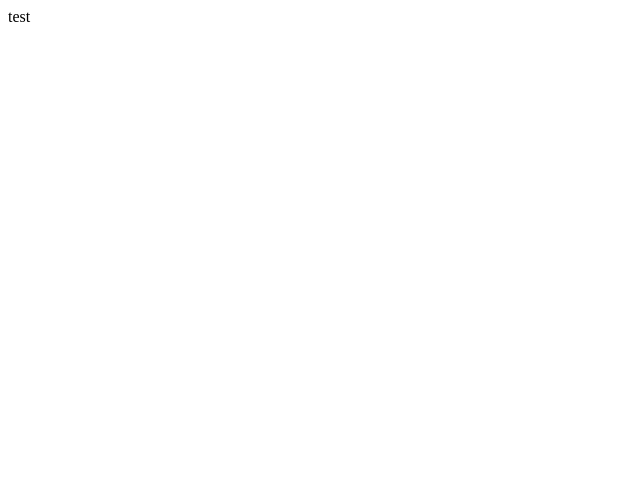
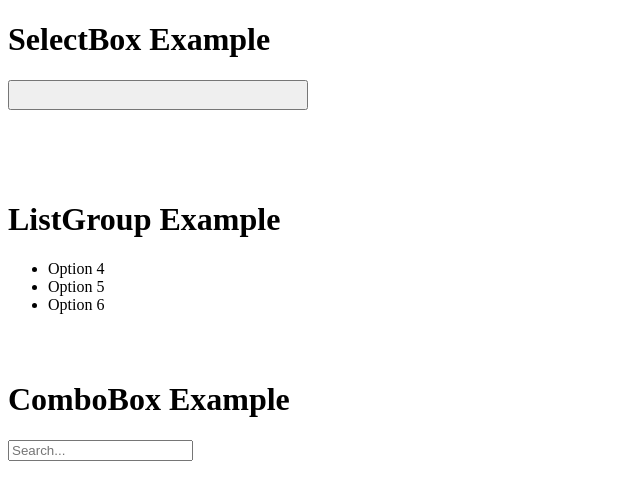
Before and after one commit to leejeongkang/my-component-app, a Nuxt app: page / in a window 1280 px wide. Shown: the top 500 px of the page, without its empty margins (0-640 px from the left). Built offline with nearby package versions, Linux system fonts and the light colour scheme.

Commit message:
소스 clone

```diff
--- /dev/null
+++ b/components/comboBox.vue
@@ -0,0 +1,54 @@
+<template>
+  <div style="width: 300px;">
+    <input v-model="searchInput" @input="filterOptions" placeholder="Search..." @click="toggleList">
+    <ul v-show="isShowBox">
+      <li v-for="option in filteredOptions" :key="option[valueKey]" @click="handleSelect(option)">
+        {{ option[labelKey] }}
+      </li>
+    </ul>
+  </div>
+</template>
+
+<script lang="ts">
+import { defineComponent, ref, computed } from 'vue';
+import { selectComposition } from '@/components/composables/selectComposition';
+
+interface Option {
+  [key: string]: string | number; // 또는 필요한 타입으로 변경
+}
+
+export default defineComponent({
+  props: ['labelKey', 'valueKey', 'disabled', 'options'],
+  setup(props, { emit }) {
+    const { selectedLabel, selectedValue, handleSelect, toggleList, isShowBox } = selectComposition({
+      ...props,  // props를 넘겨줌
+      onSelect: (value: string | number) => {
+        emit("select", value);
+      },
+    });
+
+    const searchInput = ref<string>("");
+
+    // computed를 사용하여 동적으로 필터된 옵션을 반환
+    const filteredOptions = computed<Option[]>(() =>
+      props.options.filter((option: Option) =>
+        String(option[props.labelKey]).toLowerCase().includes(searchInput.value.toLowerCase())
+      )
+    );
+
+    // filterOptions 메소드 정의
+    const filterOptions = () => {
+      // 아무것도 하지 않아도 될 것 같지만, 나중에 필요한 로직이 추가될 수 있습니다.
+    };
+
+    return {
+      searchInput,
+      handleSelect,
+      toggleList,
+      isShowBox,
+      filteredOptions,
+      filterOptions,
+    };
+  },
+});
+</script>
--- /dev/null
+++ b/components/composables/selectComposition.ts
@@ -0,0 +1,47 @@
+// src/components/functional/composables/selectComposition.ts
+import { ref, Ref } from 'vue';
+import { SelectProps } from '@/components/interfaces/props/select.interface';
+import { SelectFunctionality } from '@/components/interfaces/functions/select.abstract';
+import { SelectEvents } from '@/components/interfaces/events/select.abstract';
+
+// SelectFunctionality를 상속받는 구체적인 클래스 정의 toggleList 추상 메서드를 구체적으로 구현
+class CustomSelectFunctionality extends SelectFunctionality {
+  toggleList(isShowBox: Ref<boolean>): void {
+    // 실제 기능을 여기에 구현
+    isShowBox.value = !isShowBox.value;
+  }
+}
+
+export interface UseSelectCompositionOptions extends SelectProps, SelectEvents {
+  selectedValue?: Ref<string | number | null>;
+  selectedLabel?: Ref<string>;
+  functionality?: SelectFunctionality;  // SelectFunctionality를 옵션으로 받음
+}
+
+export function selectComposition(options: UseSelectCompositionOptions) {
+  const selectedValue = options.selectedValue || ref<string | number | null>(null);
+  const selectedLabel = ref<string>("");
+  const isShowBox = ref(false);
+
+  const handleSelect = (option: Record<string, string | number>) => {
+    selectedValue.value = option[options.valueKey]; // valueKey에 해당하는 값을 selectedValue에 저장
+    selectedLabel.value = option[options.labelKey].toString(); // labelKey에 해당하는 값을 selectedLabel에 저장
+    options.onSelect(option[options.valueKey]); // onSelect 호출 시 valueKey에 해당하는 값 전달
+    isShowBox.value = false;
+  };
+
+  const toggleList = () => {
+    // options에서 functionality를 받아옴
+    const functionality = options.functionality || new CustomSelectFunctionality();  // 구체적인 클래스를 사용
+    functionality.toggleList(isShowBox);  // toggleList를 호출
+  };
+
+  return {
+    selectedLabel,
+    selectedValue,
+    handleSelect,
+    toggleList,
+    isShowBox,
+    ...options,
+  };
+}
--- /dev/null
+++ b/components/interfaces/events/select.abstract.ts
@@ -0,0 +1,5 @@
+// src/interfaces/events/select.abstract.ts
+
+export abstract class SelectEvents {
+  abstract onSelect: (value: string | number) => void;
+}
--- /dev/null
+++ b/components/interfaces/functions/select.abstract.ts
@@ -0,0 +1,7 @@
+// src/interfaces/functions/select.abstract.ts
+
+import { Ref } from 'vue';
+
+export abstract class SelectFunctionality {
+  abstract toggleList(isShowBox: Ref<boolean>): void;
+}
--- /dev/null
+++ b/components/listGroup.vue
@@ -0,0 +1,34 @@
+<template>
+    <div style="width: 300px;">
+        <ul>
+        <li v-for="option in options" :key="option.value" @click="handleSelect(option)">
+          {{ option[labelKey] }}
+        </li>
+      </ul>
+    </div>
+
+  </template>
+
+<script lang="ts">
+import { defineComponent } from 'vue';
+import { selectComposition } from '@/components/composables/selectComposition';
+
+export default defineComponent({
+  props: ['labelKey', 'valueKey', 'disabled', 'options'],
+  setup(props, { emit }) {
+    const { selectedValue, handleSelect, toggleList, isShowBox } = selectComposition({
+      ...props,  // props를 넘겨줌
+      onSelect: (value: string | number) => {
+        emit("select", value);
+      },
+    });
+
+    return {
+      selectedValue,
+      handleSelect,
+      toggleList,
+      isShowBox,
+    };
+  },
+});
+</script>
--- /dev/null
+++ b/components/selectBox.vue
@@ -0,0 +1,36 @@
+// src/components/SelectBox.vue
+<template>
+  <div style="width: 300px; height: 30px;">
+    <button @click="toggleList" style="width: 100%; height: 100%">{{ selectedLabel }}</button>
+    <ul v-show="isShowBox" style="position: absolute; z-index: 100;">
+      <li v-for="option in options" :key="option[valueKey]" @click="handleSelect(option)">
+        {{ option[labelKey] }}
+      </li>
+    </ul>
+  </div>
+</template>
+
+<script lang="ts">
+import { defineComponent } from 'vue';
+import { selectComposition } from '@/components/composables/selectComposition.ts';
+
+export default defineComponent({
+  props: ['labelKey', 'valueKey', 'disabled', 'options'],
+  setup(props, { emit }) {
+    const { selectedLabel, selectedValue, handleSelect, toggleList, isShowBox } = selectComposition({
+      ...props,  // props를 넘겨줌
+      onSelect: (value: string | number) => {
+        emit("select", value);
+      },
+    });
+
+    return {
+      selectedLabel,
+      selectedValue,
+      handleSelect,
+      toggleList,
+      isShowBox,
+    };
+  },
+});
+</script>
--- a/pages/index.vue
+++ b/pages/index.vue
@@ -1,13 +1,50 @@
 <template>
   <div>
-    test
+    <h1>SelectBox Example</h1>
+    <div style="height: 100px;">
+      <SelectBox :options="selectOptions" labelKey="label" valueKey="data" @select="selectValue" />
+    </div>
+
+    <h1>ListGroup Example</h1>
+    <div style="height: 100px;">
+      <ListGroup :options="listOptions" labelKey="label" valueKey="data" @select="selectValue" />
+    </div>
+
+    <h1>ComboBox Example</h1>
+    <ComboBox :options="comboOptions" labelKey="label" valueKey="value" @select="selectValue" />
   </div>
 </template>
 
 <script setup lang="ts">
+import { onMounted, ref } from 'vue'
+import SelectBox from '@/components/selectBox.vue';
+import ComboBox from '@/components/comboBox.vue';
+import ListGroup from "@/components/listGroup.vue";
 
+const selectOptions = ref<Array<{ [key: string]: string | number }>>([]);
+const listOptions = ref([
+  { label: 'Option 4', data: 'option4' },
+  { label: 'Option 5', data: 'option5' },
+  { label: 'Option 6', data: 'option6' },
+]);
+const comboOptions = ref([
+  { value: 'test', label: 'test' },
+  { value: 'yons', label: 'yons' },
+  { value: 'kim', label: 'kim' },
+  { value: 'son', label: 'son' }
+]);
+
+const selectValue = (selectedValue: any) => {
+  console.log(selectedValue);
+};
+
+onMounted(() => {
+  setTimeout(() => {
+    selectOptions.value = [
+      { label: 'Option 1', data: 'option1' },
+      { label: 'Option 2', data: 'option2' },
+      { label: 'Option 3', data: 'option3' },
+    ];
+  }, 3000);
+});
 </script>
-
-<style scoped>
-
-</style>
```
Also changed, not shown: components/interfaces/props/select.interface.ts (added, +9 -0 lines).
